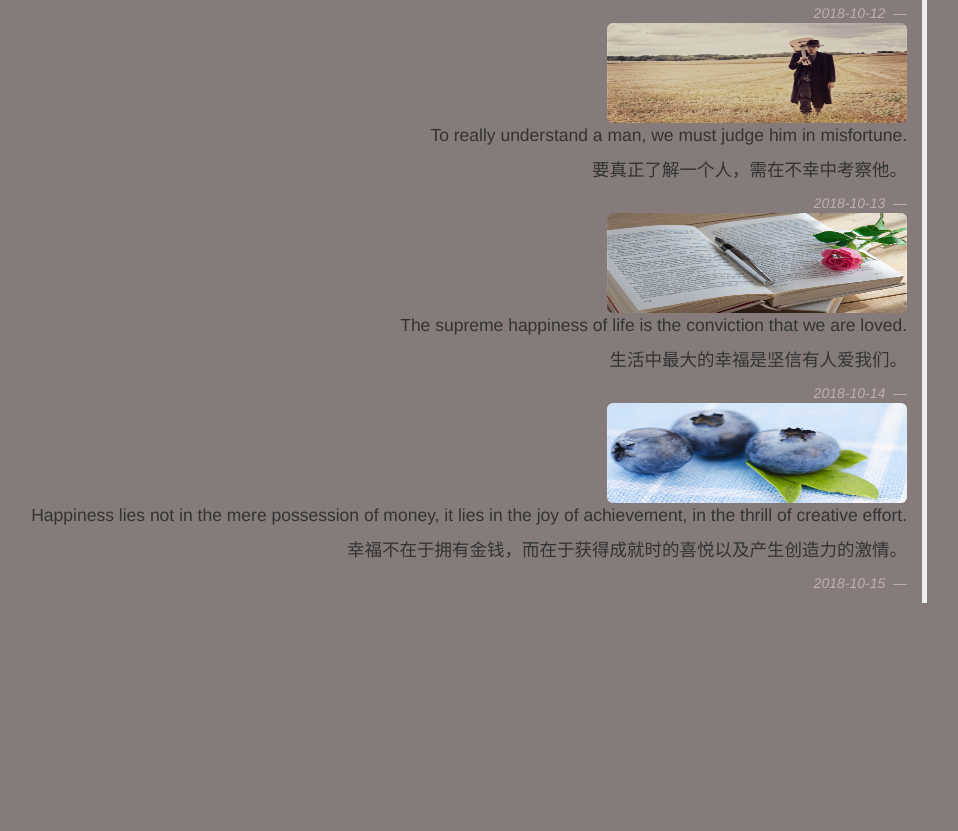
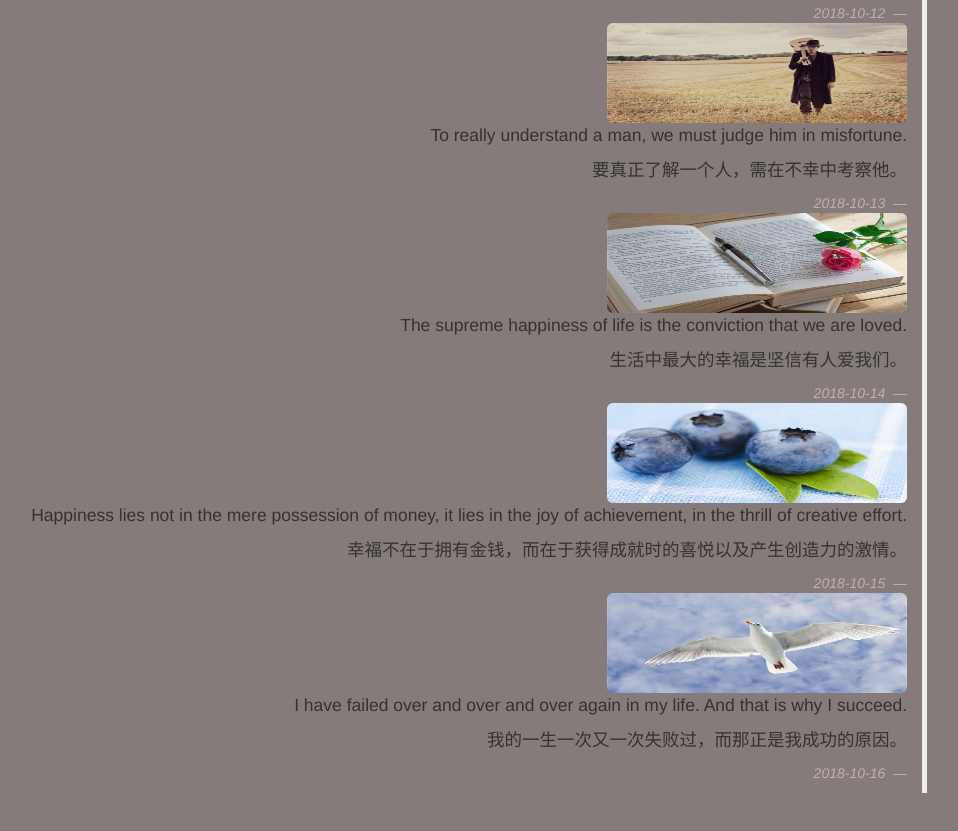
Before and after one commit to WK8612/English, a plain HTML site: page index.html in a window 1280 px wide. Shown: the part 2623-3454 px from the top of the page, without its empty margins (300-1258 px from the left). Before the commit the page ends 3318 px from the top, so only its background shows below. Drawn offline with Linux system fonts and the light colour scheme.

Commit message:
Update index.html

```diff
--- a/index.html
+++ b/index.html
@@ -166,14 +166,19 @@
             <p>生活中最大的幸福是坚信有人爱我们。</p>
             <footer>
                 <cite title="Source Title">2018-10-14</cite>
-            </footer>
-
-
+                </footer>
                 <img id="imges" src="images/big_20181015b.jpg" class="img-rounded">
             <p>Happiness lies not in the mere possession of money, it lies in the joy of achievement, in the thrill of creative effort.</p>
             <p>幸福不在于拥有金钱，而在于获得成就时的喜悦以及产生创造力的激情。</p>
             <footer>
                 <cite title="Source Title">2018-10-15</cite>
+            </footer>
+
+                <img id="imges" src="images/big_20181016b.jpg" class="img-rounded">
+            <p>I have failed over and over and over again in my life. And that is why I succeed. </p>
+            <p>我的一生一次又一次失败过，而那正是我成功的原因。</p>
+            <footer>
+                <cite title="Source Title">2018-10-16</cite>
             </footer>
         </blockquote>
         </div>
```
